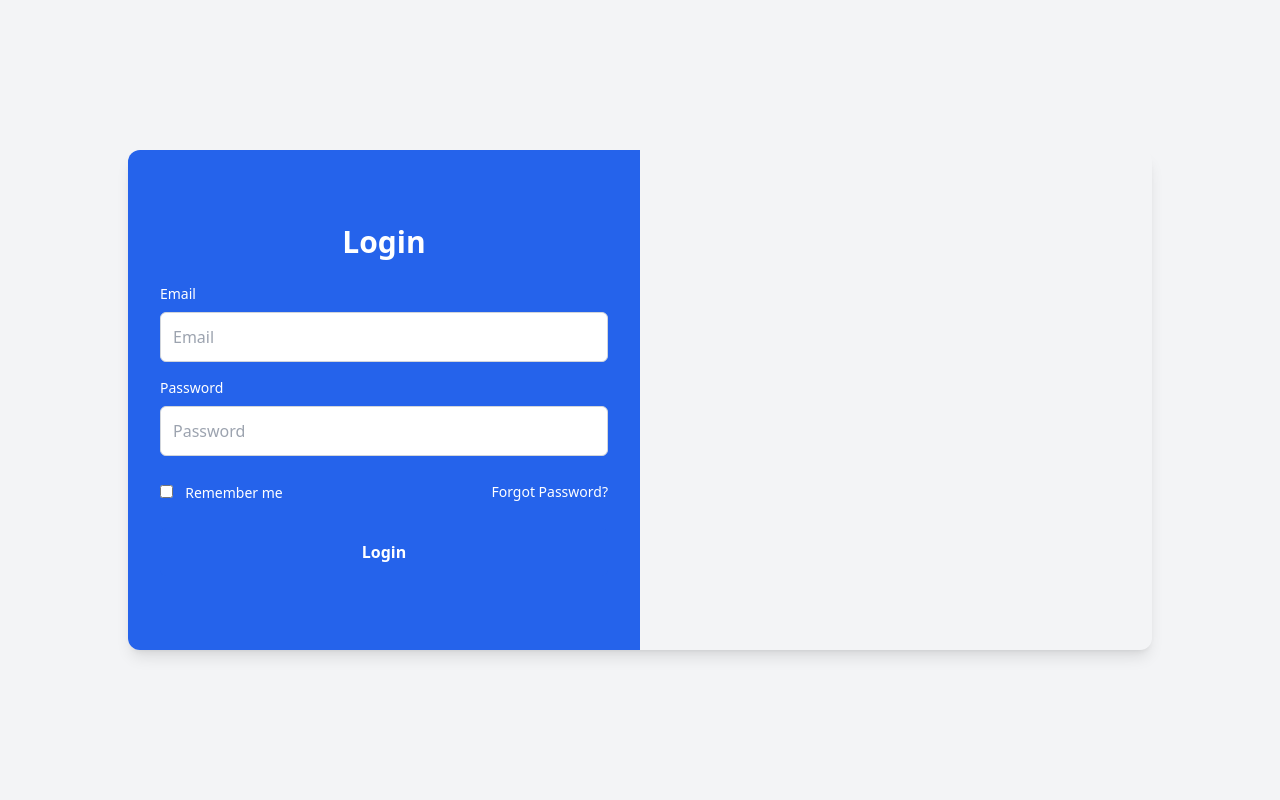
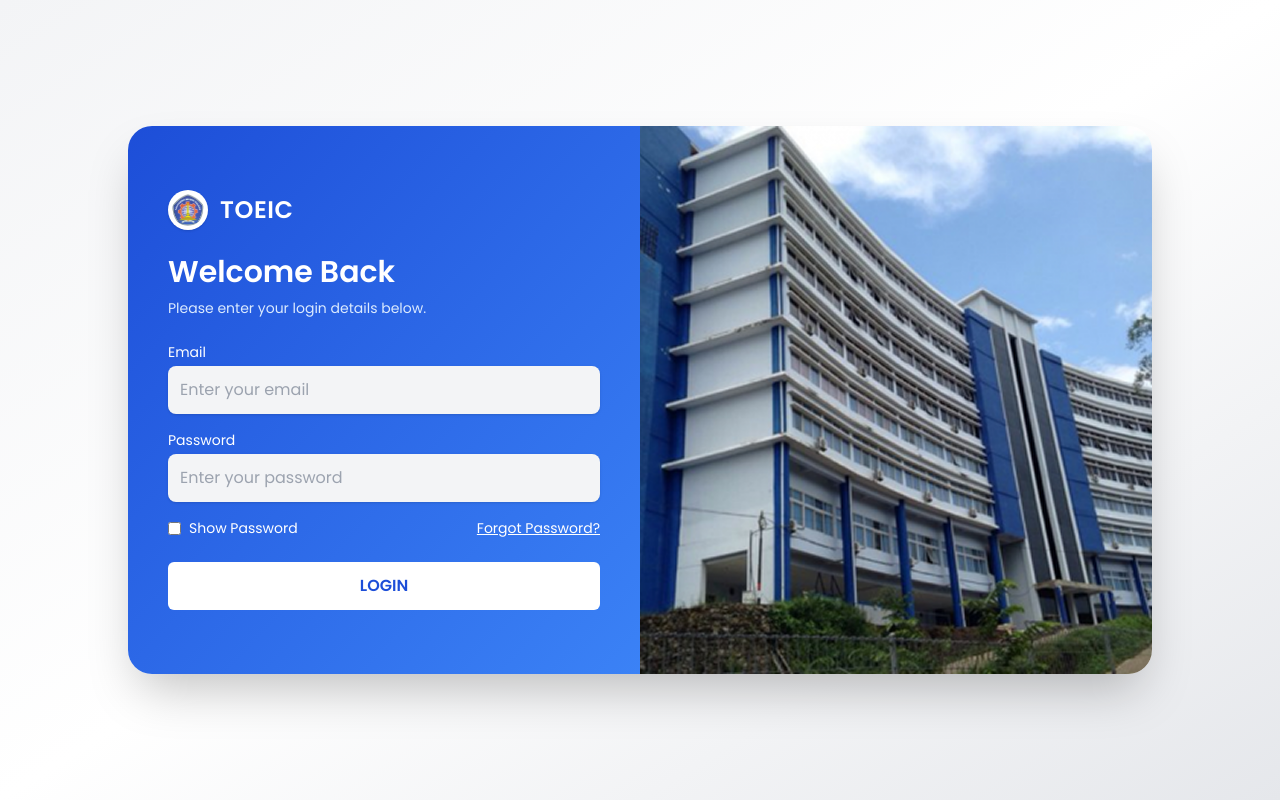
Before and after one commit to jessicaamelia17/PBL-TOEIC, a Laravel app: page /login in a window 1280 px wide. Run offline with Laravel 10, Linux system fonts and the light colour scheme; some libraries are stand-ins or nearby versions.

Commit message:
login + dashboard + logout

```diff
--- a/app/Http/Controllers/Auth/LoginController.php
+++ b/app/Http/Controllers/Auth/LoginController.php
@@ -17,12 +17,39 @@ class LoginController extends Controller
     // Proses login
     public function login(Request $request)
     {
+        $request->validate([
+            'email' => 'required|email',
+            'password' => 'required',
+        ]);
+
         $credentials = $request->only('email', 'password');
 
+        // Cek apakah kredensial benar
         if (Auth::attempt($credentials)) {
-            return redirect()->intended('/home');
+            // Regenerasi session untuk keamanan
+            $request->session()->regenerate();
+
+            // Redirect ke dashboard setelah login berhasil
+            return redirect()->intended('/dashboard');
         }
 
-        return redirect()->back()->withErrors(['email' => 'Invalid credentials']);
+        // Jika login gagal, kembalikan pesan error
+        return back()->withErrors([
+            'email' => 'Email atau password salah.',
+        ])->withInput();
+    }
+
+    // Logout user
+    public function logout(Request $request)
+    {
+        // Logout user
+        Auth::logout();
+
+        // Invalidasi session dan regenerasi CSRF token
+        $request->session()->invalidate();
+        $request->session()->regenerateToken();
+
+        // Redirect ke halaman login setelah logout
+        return redirect()->route('login');
     }
 }
--- /dev/null
+++ b/app/Http/Controllers/DashboardController.php
@@ -0,0 +1,19 @@
+<?php
+
+namespace App\Http\Controllers;
+
+use Illuminate\Http\Request;
+
+class DashboardController extends Controller
+{
+    // Hanya user yang login yang bisa mengakses dashboard
+    public function __construct()
+    {
+        $this->middleware('auth');
+    }
+
+    public function index()
+    {
+        return view('dashboard'); // Mengarah ke resources/views/dashboard.blade.php
+    }
+}
--- a/app/Http/Kernel.php
+++ b/app/Http/Kernel.php
@@ -32,11 +32,12 @@ class Kernel extends HttpKernel
     'web' => [
         \App\Http\Middleware\EncryptCookies::class,
         \Illuminate\Cookie\Middleware\AddQueuedCookiesToResponse::class,
-            \Illuminate\Session\Middleware\StartSession::class,
+        \Illuminate\Session\Middleware\StartSession::class, // pastikan ini ada
         \Illuminate\View\Middleware\ShareErrorsFromSession::class,
-            \App\Http\Middleware\VerifyCsrfToken::class,
+        \App\Http\Middleware\VerifyCsrfToken::class, // pastikan ini ada
         \Illuminate\Routing\Middleware\SubstituteBindings::class,
     ],
+
 
         'api' => [
             // \Laravel\Sanctum\Http\Middleware\EnsureFrontendRequestsAreStateful::class,
--- a/resources/views/auth/login.blade.php
+++ b/resources/views/auth/login.blade.php
@@ -1,47 +1,95 @@
 <!DOCTYPE html>
 <html lang="en">
+<head>
+  <meta charset="UTF-8" />
+  <meta name="viewport" content="width=device-width, initial-scale=1.0"/>
+  <title>Login - TOEIC</title>
+  <script src="https://cdn.tailwindcss.com"></script>
+  <link href="https://fonts.googleapis.com/css2?family=Poppins:wght@400;600&display=swap" rel="stylesheet" />
 
-<head>
-    <meta charset="UTF-8">
-    <meta name="viewport" content="width=device-width, initial-scale=1.0">
-    <title>Halaman Login UPA</title>
-    <script src="https://cdn.tailwindcss.com"></script>
+  <style>
+    body {
+      font-family: 'Poppins', sans-serif;
+    }
+  </style>
 </head>
+<body class="bg-gradient-to-br from-gray-100 via-white to-gray-200 min-h-screen flex items-center justify-center px-4">
 
-<body class="bg-gray-100 h-screen flex items-center justify-center">
-    <div class="flex w-full max-w-5xl h-[500px] rounded-xl shadow-lg overflow-hidden">
-        <!-- Kiri: Form Login -->
-        <div class="w-1/2 bg-blue-600 p-8 flex flex-col justify-center items-center text-white">
-            <h2 class="text-3xl font-bold mb-6">Login</h2>
-            <form method="POST" action="{{ route('login') }}" class="w-full">
+  <div class="flex flex-col md:flex-row w-full max-w-5xl bg-white shadow-2xl rounded-3xl overflow-hidden transition-all">
+
+    <!-- Form Section -->
+    <div class="md:w-1/2 bg-gradient-to-br from-blue-700 to-blue-500 text-white px-10 py-16 flex flex-col justify-center">
+      <div class="flex items-center mb-6">
+        <img src="{{ asset('images/logo.png') }}" alt="Logo" class="w-10 h-10 mr-3 rounded-full bg-white p-1 shadow" />
+        <h2 class="text-2xl font-bold tracking-wide">TOEIC</h2>
+      </div>
+
+      <h3 class="text-3xl font-bold mb-2">Welcome Back</h3>
+      <p class="mb-6 text-sm text-blue-100">Please enter your login details below.</p>
+
+      {{-- Alert untuk status sukses/gagal --}}
+      @if (session('status'))
+        <div class="mb-4 text-sm text-green-200 bg-green-600 px-4 py-2 rounded">
+          {{ session('status') }}
+        </div>
+      @endif
+
+      @if ($errors->any())
+        <div class="mb-4 text-sm text-red-200 bg-red-600 px-4 py-2 rounded">
+          <ul class="list-disc ml-5">
+            @foreach ($errors->all() as $error)
+              <li>{{ $error }}</li>
+            @endforeach
+          </ul>
+        </div>
+      @endif
+
+      <form method="POST" action="{{ route('login') }}">
         @csrf
+
+        {{-- Email --}}
         <div class="mb-4">
           <label for="email" class="block text-sm font-medium">Email</label>
-                    <input type="email" id="email" name="email" class="w-full mt-2 p-3 border border-gray-300 rounded-md focus:outline-none focus:ring-2 focus:ring-blue-400" placeholder="Email" required>
+          <input type="email" id="email" name="email" required placeholder="Enter your email"
+            class="w-full mt-1 p-3 rounded-lg text-black bg-gray-100 focus:outline-none focus:ring-2 focus:ring-white shadow transition"
+            value="{{ old('email') }}" />
         </div>
 
-                <div class="mb-6">
+        {{-- Password --}}
+        <div class="mb-4">
           <label for="password" class="block text-sm font-medium">Password</label>
-                    <input type="password" id="password" name="password" class="w-full mt-2 p-3 border border-gray-300 rounded-md focus:outline-none focus:ring-2 focus:ring-blue-400" placeholder="Password" required>
+          <input type="password" id="password" name="password" required placeholder="Enter your password"
+            class="w-full mt-1 p-3 rounded-lg text-black bg-gray-100 focus:outline-none focus:ring-2 focus:ring-white shadow transition" />
         </div>
 
-                <div class="flex justify-between items-center mb-6">
-                    <div>
-                        <input type="checkbox" id="remember" name="remember" class="text-blue-600">
-                        <label for="remember" class="text-sm text-white ml-2">Remember me</label>
-                    </div>
-                    <a href="{{ route('password.request') }}" class="text-sm text-white">Forgot Password?</a>
+        {{-- Show Password + Lupa Password --}}
+        <div class="flex justify-between items-center text-sm mb-6">
+          <label class="flex items-center text-white">
+            <input type="checkbox" id="showPassword" class="mr-2"> Show Password
+          </label>
+          <a href="{{ route('password.request') }}" class="text-white underline hover:text-blue-200">Forgot Password?</a>
         </div>
 
-                <button type="submit" class="w-full py-3 bg-blue-600 text-white rounded-md font-semibold hover:bg-blue-700 focus:outline-none">Login</button>
+        {{-- Tombol Submit --}}
+        <button type="submit"
+          class="w-full py-3 bg-white text-blue-700 font-semibold rounded-md hover:bg-gray-200 transition transform hover:scale-105">
+          LOGIN
+        </button>
       </form>
     </div>
 
-        <!-- Kanan: Gambar / Konten -->
-        <div class="w-1/2 bg-cover bg-center" style="background-image: url('https://via.placeholder.com/600x500');">
-            <!-- Image or other content can go here -->
+    <!-- Image Section -->
+    <div class="md:w-1/2 h-64 md:h-auto">
+      <img src="{{ asset('images/gedung.png') }}" alt="Gedung" class="object-cover w-full h-full" />
     </div>
   </div>
+
+  <script>
+    // Script untuk show/hide password
+    document.getElementById('showPassword').addEventListener('change', function () {
+      const passwordField = document.getElementById('password');
+      passwordField.type = this.checked ? 'text' : 'password';
+    });
+  </script>
 </body>
-
 </html>
--- a/routes/web.php
+++ b/routes/web.php
@@ -1,45 +1,36 @@
 <?php
 
 use App\Http\Controllers\LandingController;
-use Illuminate\Support\Facades\Route;
-
-/*
-|--------------------------------------------------------------------------
-| Web Routes
-|--------------------------------------------------------------------------
-|
-| Here is where you can register web routes for your application. These
-| routes are loaded by the RouteServiceProvider and all of them will
-| be assigned to the "web" middleware group. Make something great!
-|
-*/
-
-
-Route::get('/', [LandingController::class, 'index']);
-
 use App\Http\Controllers\Auth\LoginController;
 use App\Http\Controllers\RegistrasiController;
+use App\Http\Controllers\DashboardController;
+use Illuminate\Support\Facades\Route;
+use App\Http\Controllers\Auth\ForgotPasswordController;
 
-// Halaman login
+// Halaman utama atau landing page
+Route::get('/', [LandingController::class, 'index'])->name('landing');
+
+// Menampilkan form login
 Route::get('login', [LoginController::class, 'showLoginForm'])->name('login');
 
 // Proses login
 Route::post('login', [LoginController::class, 'login']);
 
+// Route logout
+Route::post('logout', [LoginController::class, 'logout'])->name('logout');
+
+// Halaman dashboard (hanya bisa diakses jika sudah login)
+Route::middleware(['auth'])->get('/dashboard', [DashboardController::class, 'index'])->name('dashboard');
+
 // Route untuk request reset password
-Route::get('password/reset', [App\Http\Controllers\Auth\ForgotPasswordController::class, 'showLinkRequestForm'])->name('password.request');
-
-// Route::get('/register', [RegistrasiController::class, 'index'])->name('registrasi.index');
-
-// Route::get('/register', [RegistrasiController::class, 'create'])->name('registrasi.create');
-// Route::post('/register', [RegistrasiController::class, 'store'])->name('registrasi.store');
-
-// Route AJAX untuk ambil Prodi berdasarkan Jurusan
-// Route::get('/get-prodi/{idJurusan}', [RegistrasiController::class, 'getProdi']);
+Route::get('password/reset', [ForgotPasswordController::class, 'showLinkRequestForm'])->name('password.request');
 
 // Route Registrasi
 Route::prefix('registrasi')->group(function () {
+    // Halaman registrasi
     Route::get('/', [RegistrasiController::class, 'create'])->name('registrasi.create');
     Route::post('/', [RegistrasiController::class, 'store'])->name('registrasi.store');
+
+    // AJAX untuk ambil Prodi berdasarkan Jurusan
     Route::get('/get-prodi/{idJurusan}', [RegistrasiController::class, 'getProdi'])->name('registrasi.getProdi');
 });
```
Also changed, not shown: database/seeders/UserSeeder.php (added, +20 -0 lines), resources/views/dashboard.blade.php (added, +99 -0 lines), resources/views/layouts/app.blade.php (+13 -1 lines), database/migrations/2025_04_30_004027_create_sessions_table.php (added), database/migrations/2025_04_30_010311_add_username_to_users_table.php (added), public/images/gedung.png (added), public/images/logo.png (added). Lines whose indentation alone changed are shown as unchanged.
